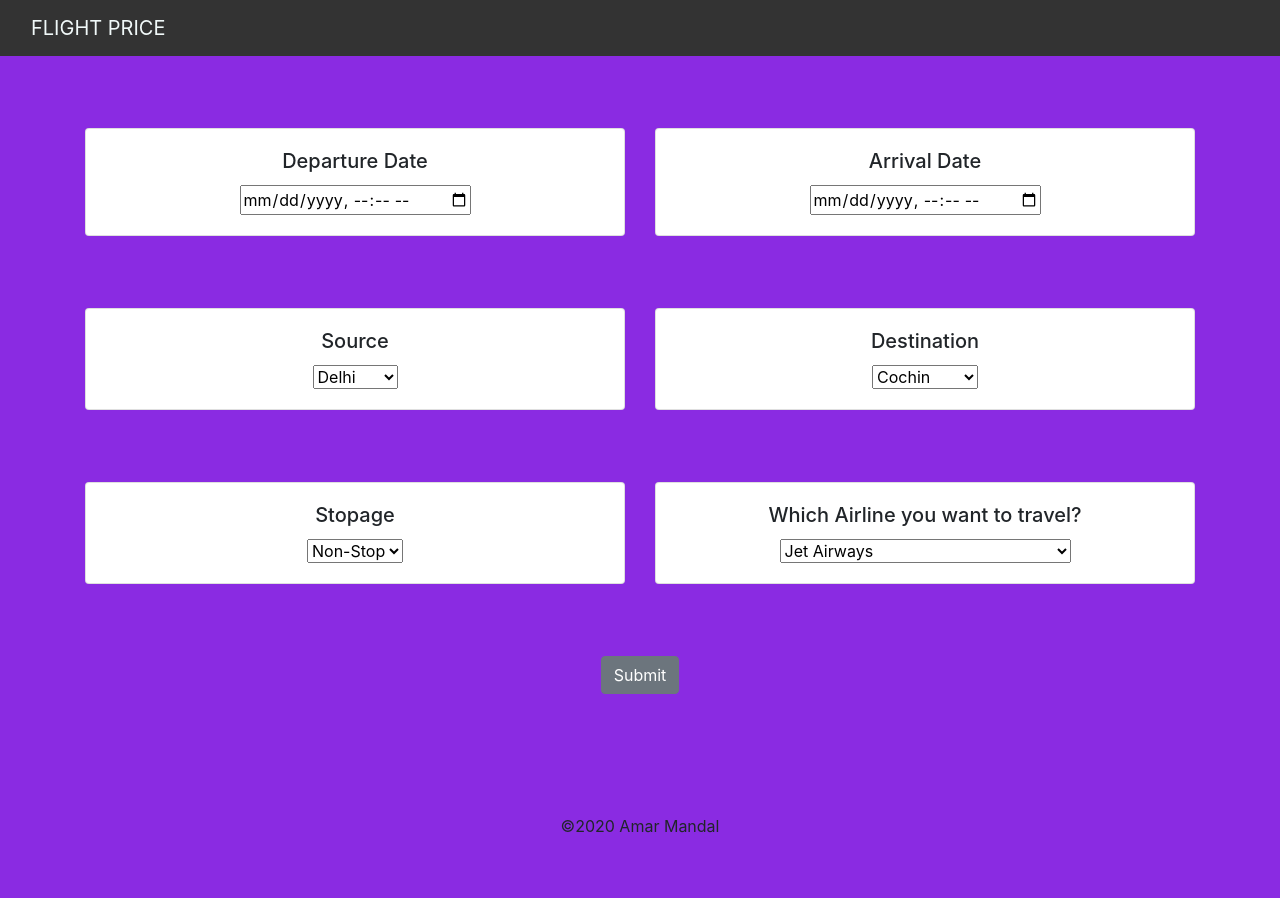
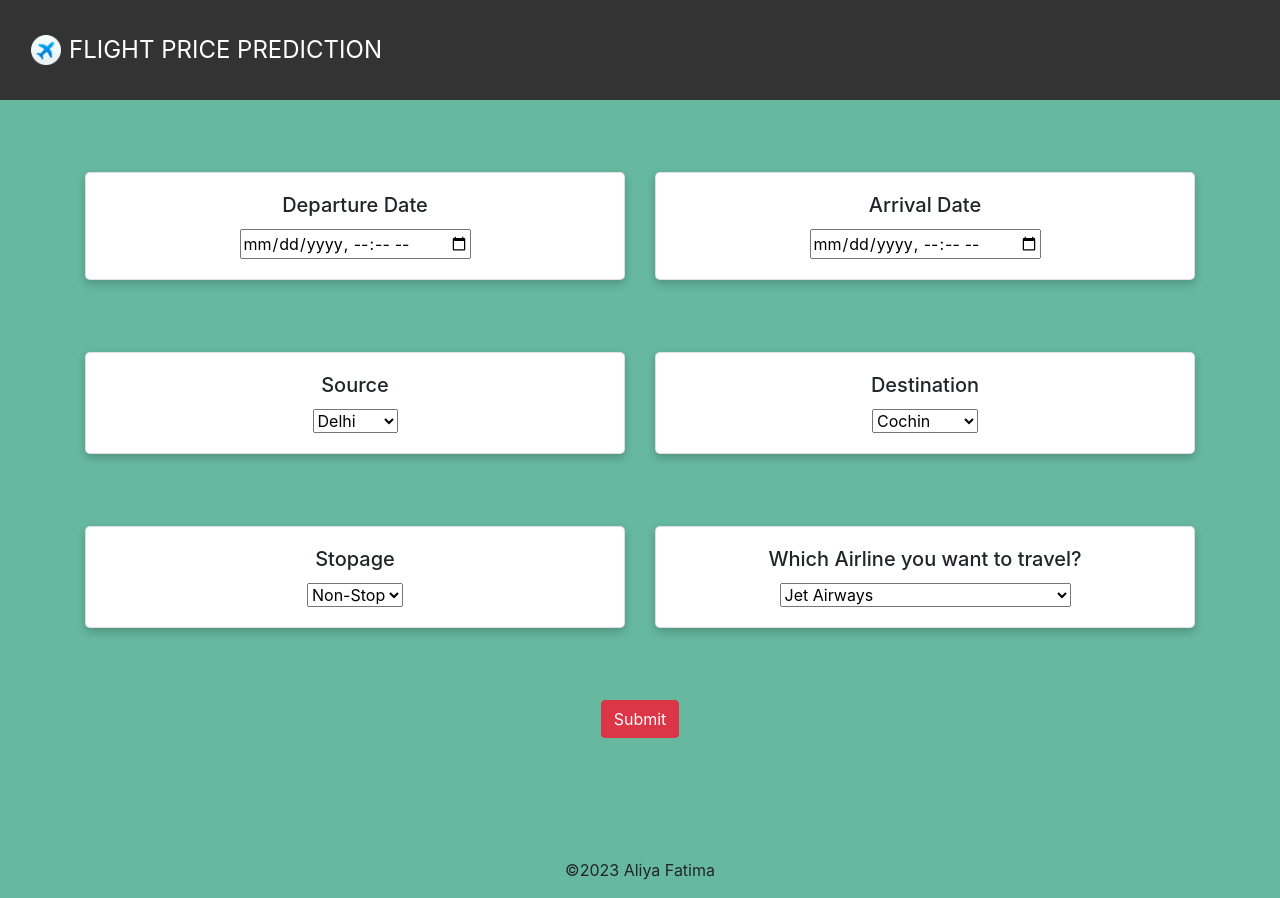
Before and after one commit to Aliya032/flight-price-prediction, a Flask app: page / in a window 1280 px wide. Before the commit the page ends 833 px from the top, so only its background shows below. Run offline with Flask 3, Linux system fonts and the light colour scheme; parts of the project's set-up code (start-up, migrations or seed data) failed here and were passed over; some libraries are stand-ins or nearby versions.

Commit message:
Modified few files

```diff
--- a/app.py
+++ b/app.py
@@ -356,7 +356,7 @@ def predict():
 
         output=round(prediction[0],2)
 
-        return render_template('home.html',prediction_text="Your Flight price is Rs. {}".format(output))
+        return render_template('home.html',prediction_text="Your Flight Price Is Rs. {}".format(output))
 
 
     return render_template("home.html")
--- a/static/css/styles.css
+++ b/static/css/styles.css
@@ -1,11 +1,26 @@
 body {
-    background-color:blueviolet;
+    background-color:rgb(102, 184, 159);
     text-align: center;
 }
 
 .navbar {
-    background-color: #333333;
+    /* background-color: #333333; */
+    display: flex;
+    justify-content: center;
+    align-items: center;
+    height: 100px;
 }
+
+.navbar-brand {
+    color: white;
+    font-size: 24px;
+  }
+
+  /* Optional: Style for the navigation bar */
+  .navbar-inverse {
+    background-color: #333;
+    border-color: #080808;
+  }
 
 a {
     color: #f1f9f9;
@@ -14,3 +29,9 @@ a {
 a:hover {
     color: #f0f0f0;
 }
+
+.card {
+    box-shadow: 0 4px 8px 0 rgba(0,0,0,0.2);
+    transition: 0.3s;
+    border-radius: 5px; /* 5px rounded corners */
+  }
--- a/templates/home.html
+++ b/templates/home.html
@@ -3,8 +3,8 @@
 <head>
     <meta charset="UTF-8">
     <meta name="viewport" content="width=device-width, initial-scale=1.0">
+    <link rel="shortcut icon" type="image/x-icon" href="/assets/plane.png">
     <title>Flight Price Prediction</title>
-
 
     <!-- BootStrap -->
     <link rel="stylesheet" href="https://stackpath.bootstrapcdn.com/bootstrap/4.5.0/css/bootstrap.min.css"
@@ -14,16 +14,26 @@
     <!-- css -->
     <link rel="stylesheet" href="static/css/styles.css">
 
-
 </head>
 
 <body>
 
     <!-- As a heading -->
+    <!-- <nav class="navbar navbar-inverse navbar-fixed-top">
+        <div class="container-fluid">
+            <div class="navbar-header">
+                <a class="navbar-brand" href="/">FLIGHT PRICE PREDICTION</a>
+            </div>
+        </div>
+    </nav> -->
+
     <nav class="navbar navbar-inverse navbar-fixed-top">
         <div class="container-fluid">
             <div class="navbar-header">
-                <a class="navbar-brand" href="/">FLIGHT PRICE</a>
+                <a class="navbar-brand d-flex align-items-center" href="/">
+                    <img src="/assets/plane.png" alt="Logo" width="30" height="30" class="mr-2">
+                    <span class="align-middle">FLIGHT PRICE PREDICTION</span>
+                </a>
             </div>
         </div>
     </nav>
@@ -151,7 +161,7 @@
             <br>
             <br>
             <!-- Submit -->
-            <input type="submit" value="Submit" class="btn btn-secondary">
+            <input type="submit" value="Submit" class="btn btn-danger">
         </form>
 
         <br>
@@ -160,7 +170,7 @@
 
         <br>
         <br>
-        <p>©2020 Amar Mandal</p>
+        <p>©2023 Aliya Fatima</p>
 
     </div>
 
```
Also changed, not shown: 1 other file.
